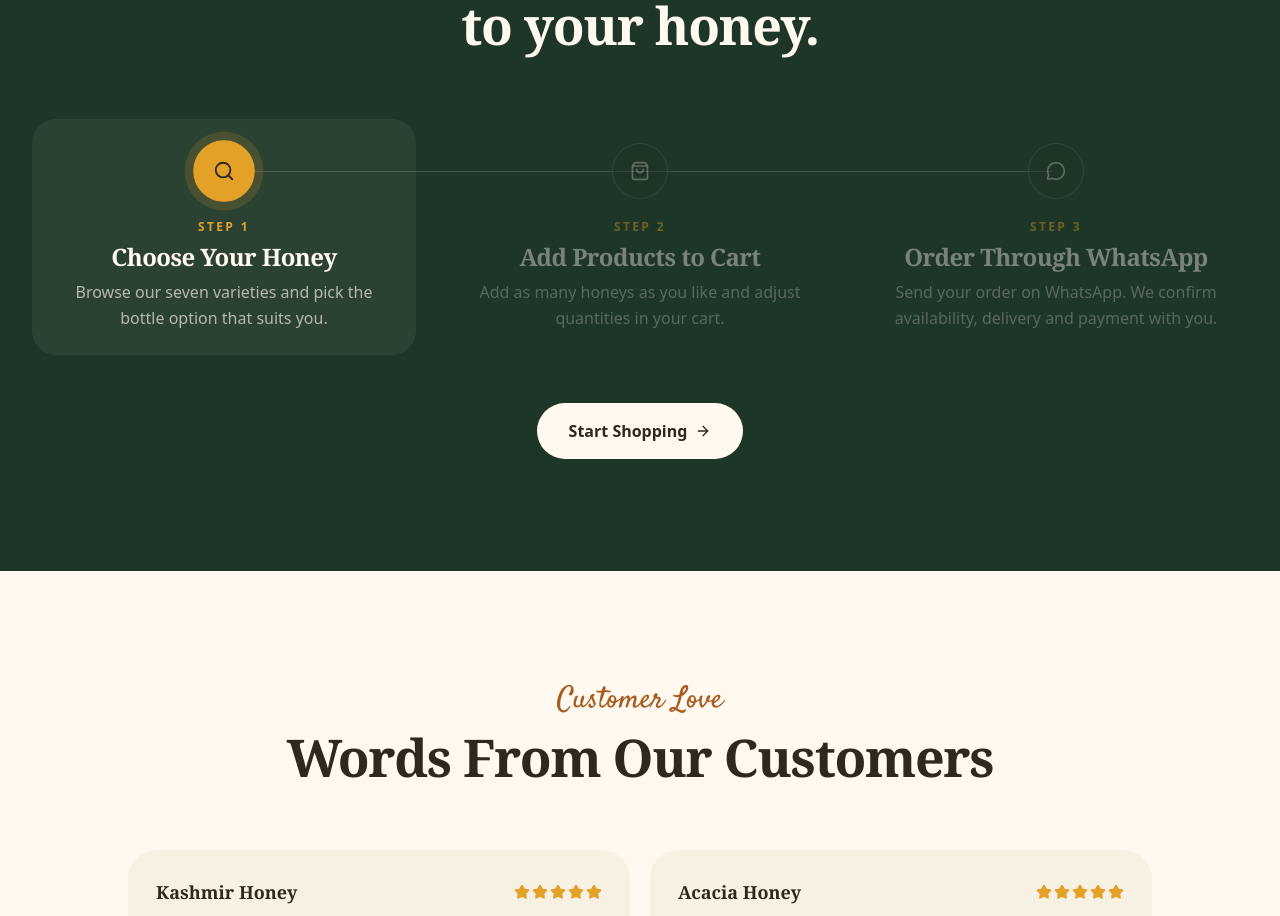
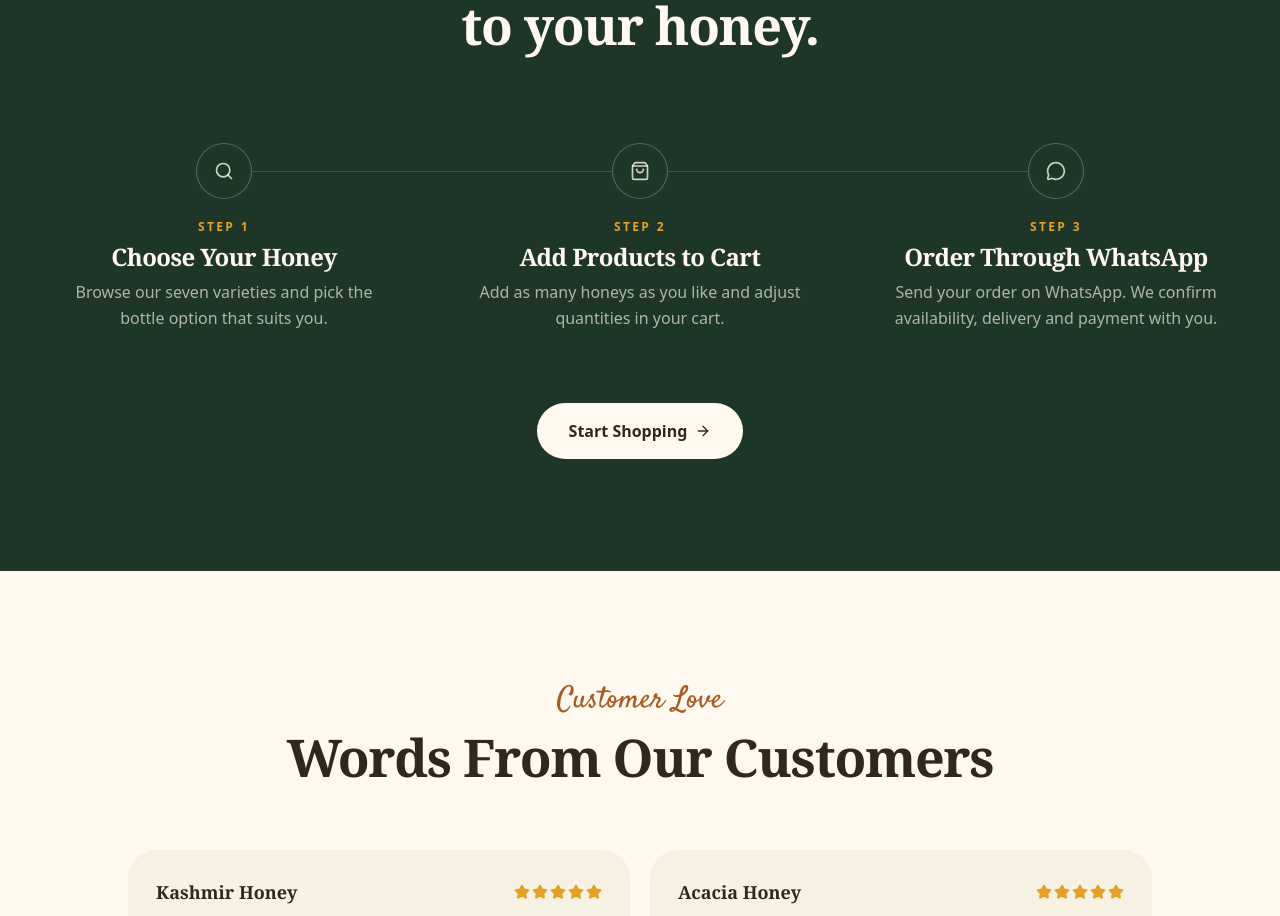
Before and after one commit to jishnuevolve-create/indianhoneypark, a React (Vite) app: page / in a window 1280 px wide. Shown: the part 6485-7401 px from the top of the page. Built offline with nearby package versions, Linux system fonts and the light colour scheme.

Commit message:
How to Order: highlight a step on touch/hover instead of on scroll
Co-Authored-By: Claude Sonnet 5.5 <noreply@anthropic.com>

```diff
--- a/src/components/home/HowToOrder.jsx
+++ b/src/components/home/HowToOrder.jsx
@@ -1,19 +1,21 @@
 import { ArrowRight } from 'lucide-react';
+import { useState } from 'react';
 import { howToOrderContent } from '../../data/homeContent';
-import { useStepsProgress } from '../../hooks/useStepsProgress';
 import Button from '../common/Button';
 import Container from '../common/Container';
 import Icon from '../common/Icon';
 import SectionHeading from '../common/SectionHeading';
 
 /*
-  Three ordering steps that light up one by one, and a gold line that fills,
-  as the steps move up through the screen. The section scrolls normally (it is
-  not pinned), so scrolling never feels stuck here.
+  Three ordering steps. Scrolling changes nothing here: all steps are always shown.
+  A step is highlighted when it is touched or tapped (or hovered with a mouse, or focused
+  with the keyboard), and the gold line fills up to that step.
 */
 function HowToOrder() {
   const { eyebrow, heading, steps } = howToOrderContent;
-  const { stepsRef, lineRef, activeStep } = useStepsProgress(steps.length);
+  const [activeStep, setActiveStep] = useState(null);
+
+  const lineFill = activeStep === null ? 0 : activeStep / (steps.length - 1);
 
   return (
     <section
@@ -31,30 +33,40 @@ function HowToOrder() {
             aria-hidden="true"
           >
             <div
-              ref={lineRef}
-              className="h-full origin-left scale-x-0 bg-honey transition-transform duration-200 ease-out"
+              className="h-full origin-left bg-honey transition-transform duration-500 ease-out"
+              style={{ transform: `scaleX(${lineFill})` }}
             />
           </div>
 
-          <ol ref={stepsRef} className="relative grid gap-4 md:grid-cols-3 md:gap-8">
+          <ol className="relative grid gap-4 md:grid-cols-3 md:gap-8">
             {steps.map((step, index) => {
-              const isReached = index <= activeStep;
-              const isCurrent = index === activeStep;
+              const isActive = index === activeStep;
 
               return (
                 <li
                   key={step.title}
-                  aria-current={isCurrent ? 'step' : undefined}
-                  className={`flex gap-5 rounded-3xl p-5 transition-all duration-500 md:flex-col md:items-center md:p-6 md:text-center ${
-                    isCurrent ? 'bg-warm-white/[0.06]' : ''
-                  } ${isReached ? 'opacity-100' : 'opacity-40'}`}
+                  tabIndex={0}
+                  aria-current={isActive ? 'step' : undefined}
+                  // Touch / tap highlights and keeps the step; a mouse highlights while hovering.
+                  onPointerDown={() => setActiveStep(index)}
+                  onPointerEnter={(event) => {
+                    if (event.pointerType === 'mouse') setActiveStep(index);
+                  }}
+                  onPointerLeave={(event) => {
+                    if (event.pointerType === 'mouse') setActiveStep(null);
+                  }}
+                  onFocus={() => setActiveStep(index)}
+                  onBlur={() => setActiveStep(null)}
+                  className={`flex cursor-pointer gap-5 rounded-3xl p-5 outline-none transition-all duration-500 select-none md:flex-col md:items-center md:p-6 md:text-center ${
+                    isActive ? 'bg-warm-white/[0.08]' : ''
+                  }`}
                 >
                   <span
                     className={`relative flex size-14 shrink-0 items-center justify-center rounded-full border transition-all duration-500 ${
-                      isReached
-                        ? 'border-honey bg-honey text-ink'
-                        : 'border-warm-white/20 bg-forest text-warm-white/70'
-                    } ${isCurrent ? 'scale-110 ring-8 ring-honey/15' : ''}`}
+                      isActive
+                        ? 'scale-110 border-honey bg-honey text-ink ring-8 ring-honey/15'
+                        : 'border-warm-white/25 bg-forest text-warm-white/80'
+                    }`}
                   >
                     <Icon name={step.icon} className="size-5" />
                   </span>
--- a/src/hooks/useStepsProgress.js
+++ /dev/null
@@ -1,52 +0,0 @@
-import { useEffect, useRef, useState } from 'react';
-
-/*
-  Lights up steps one by one as a list of steps moves up through the screen
-  (the page scrolls normally — nothing is pinned).
-
-  - stepsRef: attach to the list of steps.
-  - lineRef: attach to the progress line's fill; it is scaled 0 → 1 directly
-    (no React re-render), reaching each step as that step lights up.
-  - activeStep: which step is highlighted. React only re-renders when it changes.
-
-  Progress starts when the list's top reaches `startAt` of the screen height
-  (0.8 = 80% down the screen) and completes after it moves another `distance`.
-*/
-export function useStepsProgress(stepCount, { startAt = 0.8, distance = 0.45 } = {}) {
-  const stepsRef = useRef(null);
-  const lineRef = useRef(null);
-  const [activeStep, setActiveStep] = useState(0);
-
-  useEffect(() => {
-    let frameId = null;
-    function update() {
-      frameId = null;
-      const list = stepsRef.current;
-      if (!list) return;
-      const viewportHeight = window.innerHeight;
-      const raw =
-        (viewportHeight * startAt - list.getBoundingClientRect().top) / (viewportHeight * distance);
-      const progress = Math.min(1, Math.max(0, raw));
-
-      setActiveStep(Math.min(stepCount - 1, Math.floor(progress * stepCount)));
-      if (lineRef.current && stepCount > 1) {
-        const lineFill = Math.min(1, (progress * stepCount) / (stepCount - 1));
-        lineRef.current.style.transform = `scaleX(${lineFill})`;
-      }
-    }
-    function scheduleUpdate() {
-      if (frameId === null) frameId = requestAnimationFrame(update);
-    }
-
-    scheduleUpdate();
-    window.addEventListener('scroll', scheduleUpdate, { passive: true });
-    window.addEventListener('resize', scheduleUpdate);
-    return () => {
-      window.removeEventListener('scroll', scheduleUpdate);
-      window.removeEventListener('resize', scheduleUpdate);
-      if (frameId !== null) cancelAnimationFrame(frameId);
-    };
-  }, [stepCount, startAt, distance]);
-
-  return { stepsRef, lineRef, activeStep };
-}
```
